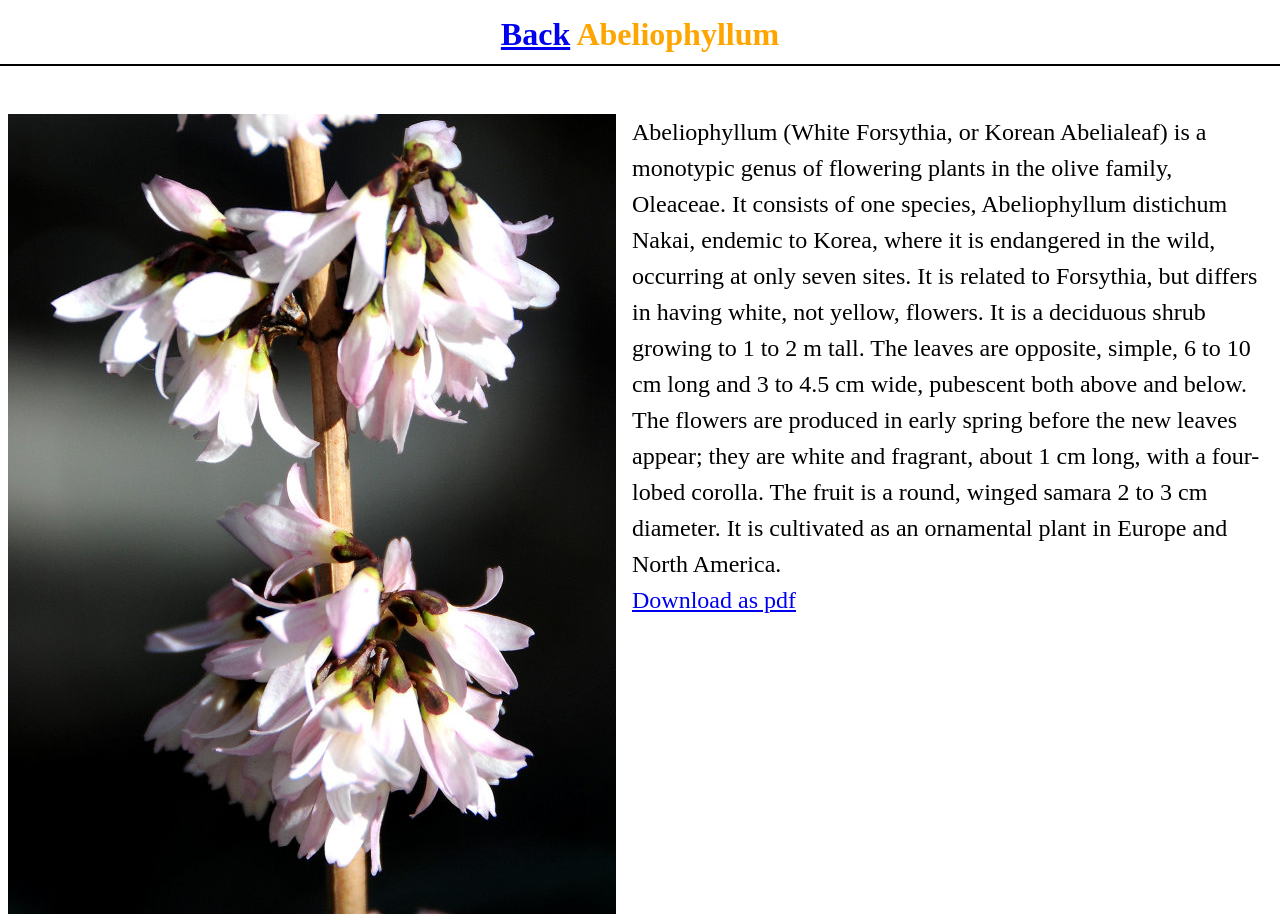
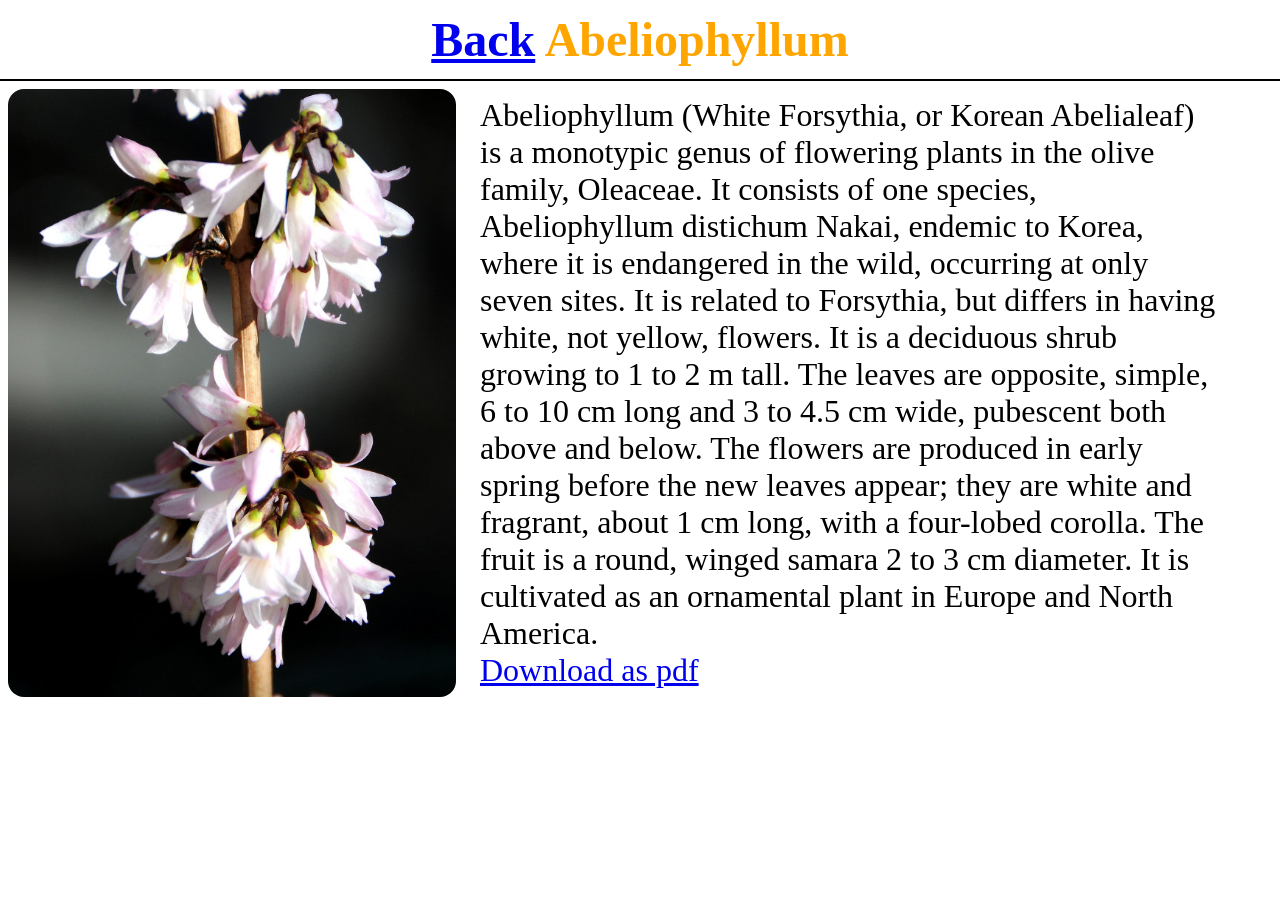
Before and after one commit to bittukumarthakur/flower-catalog, a website: page resources/page/abeliophyllum.html in a window 1280 px wide. After the commit the page ends 800 px from the top, so only its background shows below. Drawn offline with Linux system fonts and the light colour scheme.

Commit message:
refactor: show flower image with round corner.

```diff
--- a/resources/page/abeliophyllum.html
+++ b/resources/page/abeliophyllum.html
@@ -2,7 +2,7 @@
 
 <head>
   <title>Flower Catalog</title>
-  <link rel="stylesheet" href="/resources/style/page-style.css">
+  <link rel="stylesheet" href="/resources/style/style.css">
 </head>
 
 <body>
@@ -13,9 +13,9 @@
     </h1>
   </header>
 
-  <div id="page">
-    <img src="/resources/image/abeliophyllum.jpg" alt="abeliophyllum image">
-    <div id="flower-description">
+  <div class="page">
+    <img src="/resources/image/abeliophyllum.jpg" alt="abeliophyllum image" class="flower-image">
+    <div class="flower-description">
       <p>
         Abeliophyllum (White Forsythia, or Korean Abelialeaf) is a monotypic genus of flowering plants in the olive
         family, Oleaceae. It consists of one species, Abeliophyllum distichum Nakai, endemic to Korea, where it is
--- a/resources/style/index-style.css
+++ /dev/null
@@ -1,20 +0,0 @@
-header {
-  text-align: center;
-  border-bottom: 2px solid black;
-  color: orange;
-  height: 3em;
-}
-
-#page {
-  display: flex;
-  flex-wrap: wrap;
-}
-
-li {
-  font-size: 1.5em;
-  line-height: 1.8em;
-}
-
-.hide {
-  display: none;
-}
--- a/resources/style/page-style.css
+++ /dev/null
@@ -1,24 +0,0 @@
-* {
-  padding: 0;
-  margin: 0 auto;
-}
-
-header {
-  margin-top: 1em;
-  text-align: center;
-  border-bottom: 2px solid black;
-  color: orange;
-  height: 3em;
-}
-
-#page {
-  display: flex;
-  flex-wrap: wrap;
-  margin: 2em auto;
-  font-size: 1.5em;
-  line-height: 1.5em;
-}
-
-#flower-description {
-  width: 50%;
-}
--- /dev/null
+++ b/resources/style/style.css
@@ -0,0 +1,38 @@
+* {
+  margin: 0px;
+  box-sizing: border-box;
+}
+
+header {
+  font-size: 1.5em;
+  text-align: center;
+  padding: .5em;
+  border-bottom: 2px solid black;
+  color: orange;
+}
+
+.page {
+  display: flex;
+  flex-wrap: wrap;
+}
+
+li {
+  font-size: 1.5em;
+  line-height: 1.8em;
+}
+
+.hide {
+  display: none;
+}
+
+.flower-image {
+  margin: .5em;
+  width: 35%;
+  border-radius: 1em;
+}
+
+.flower-description {
+  padding: .5em;
+  width: 60%;
+  font-size: 2em;
+}
```
Also changed, not shown: resources/page/african-violet.html (+4 -4 lines), resources/page/agapanthus-praecox.html (+4 -4 lines), resources/page/ageratum.html (+4 -4 lines), resources/page/amaryllis-belladonna.html (+4 -4 lines), resources/page/arctotis.html (+4 -4 lines), resources/page/index.html (+3 -3 lines).
